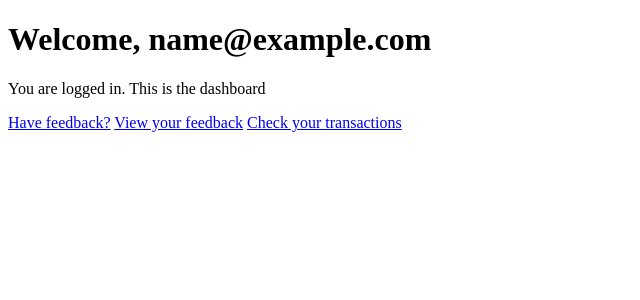
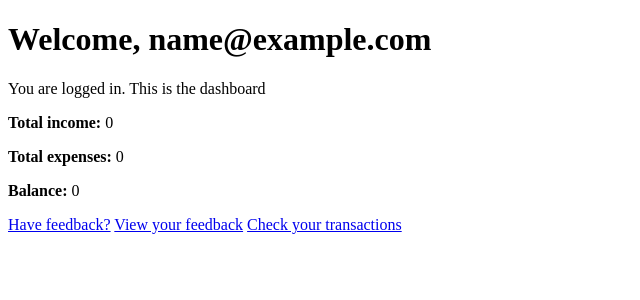
Before and after one commit to Dion-Krasniqi/personal-finance-dashboard, a Django app: page /accounts/dashboard/ in a window 1280 px wide. Shown: the part 65-365 px from the top of the page, without its empty margins (0-640 px from the left). Run offline with Django 5.2, Linux system fonts and the light colour scheme; the visitor is signed in with stand-in values (Sample User, id 1); data that the repository does not hold is empty.

Commit message:
Made income, expenses and total balance visible in the users dashboard

```diff
--- a/backend/accounts/templates/accounts/dashboard.html
+++ b/backend/accounts/templates/accounts/dashboard.html
@@ -3,6 +3,10 @@
 {% block content %}
     <h1>Welcome, {{ user.email }}</h1>
     <p>You are logged in. This is the dashboard</p>
+    <p><strong>Total income: </strong>{{ income }}</p>
+    <p><strong>Total expenses: </strong>{{ expenses }}</p>
+    <p><strong>Balance: </strong>{{ balance }}</p>
+
     <a href = "{% url 'feedback' %}">Have feedback?</a>
     <a href = "{% url 'feedback_list' %}">View your feedback</a>
     <a href = "{% url 'list_transactions' %}">Check your transactions</a>
--- a/backend/accounts/views.py
+++ b/backend/accounts/views.py
@@ -5,6 +5,8 @@ from django.contrib.auth.views import LoginView, LogoutView
 from django.views.generic import CreateView
 from django.urls import reverse_lazy
 from django.contrib.auth.decorators import login_required
+from finance.models import Transaction
+from django.db.models import Sum
 
 from .forms import UserRegistrationForm, LoginForm, RegistrationForm, FeedbackForm, ProfileForm
 from .models import CustomUser, Feedback
@@ -42,7 +44,18 @@ class RegisterView(CreateView):
 
 @login_required
 def dashboard(request):
-    return render(request, "accounts/dashboard.html", { "user": request.user })
+    user = request.user
+
+    income = Transaction.objects.filter(user = user, type = 'income').aggregate(total = Sum('amount'))['total'] or 0 # if there isnt any, it doesnt return None but 0
+    expenses = Transaction.objects.filter(user = user, type = 'expense').aggregate(total = Sum('amount'))['total'] or 0
+    balance = income - expenses
+
+    return render(request, "accounts/dashboard.html", { "user" : user,
+                                                        "income" : income,
+                                                        "expenses" : expenses,
+                                                        "balance" : balance,
+                                                    })
+
 
 def feedback_view(request):
     if request.method == "POST":
```
